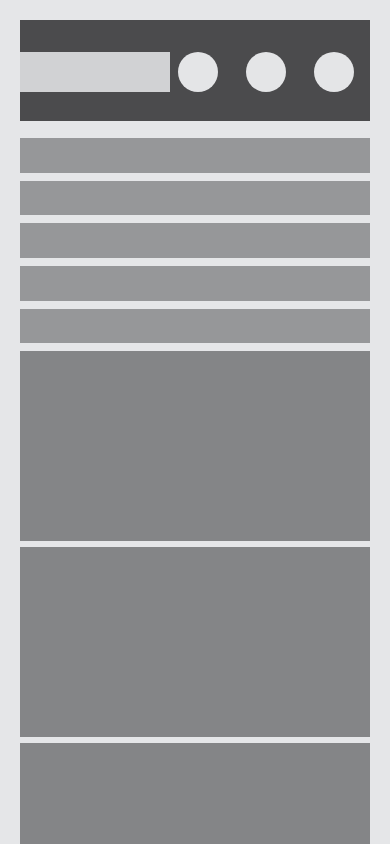
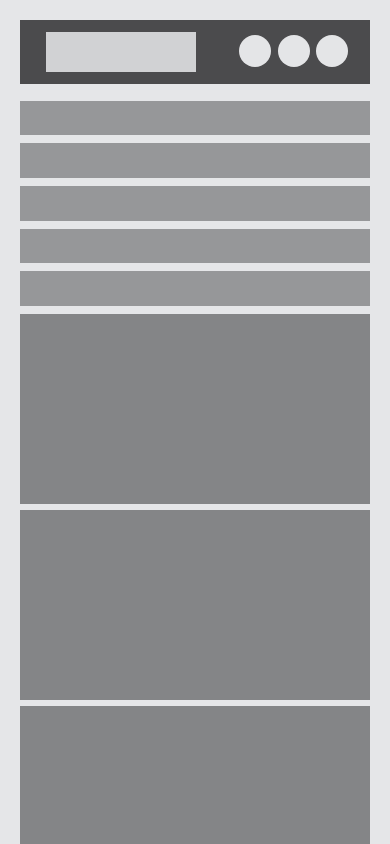
Before and after one commit to Barceboba/itAcademyVue, a plain HTML site: page De Wireframe a HTML (M.2)/Exercici 1/index.html in a window 390 px wide. Shown: the top 844 px of the page. Drawn offline with Linux system fonts and the light colour scheme.

Commit message:
exercici  1 html rectificat

```diff
--- a/De Wireframe a HTML (M.2)/Exercici 1/styles/wireframe.css
+++ b/De Wireframe a HTML (M.2)/Exercici 1/styles/wireframe.css
@@ -28,7 +28,9 @@ body {
 
 /*Altura, margen abajo y fondo*/
 .header {
-
+    display: flex;
+    align-items: center;
+    justify-content: space-between;
     height: 12vh;
     margin-bottom: 2vh;
     background: #4b4b4d;
@@ -47,25 +49,32 @@ body {
     width: 14em;
     height: 4em;
     background: #d1d2d4;
-    margin-left: 2vw;
-    margin-top: 2.7em;
+    margin-left: 1vw;
+
 }
 
 /* Margen derecho de las bolas*/
-.social li {
-    margin-right: 20px;
+.social div {
+    margin-right: 1em;
+}
+
+.social ul {
+    display: flex;
+    margin-right: 1em;
+
 }
 
 /*Creación bolas y posición*/
 .social a {
     float: right;
-    width: 40px;
-    height: 40px;
+    width: 3em;
+    height: 3em;
     border-radius: 50%;
     margin-left: 8px;
-    margin-top: 3.5em;
     background: #e4e5e7;
 }
+
+
 
 /*Definición caja menu navegación, altura, margen inferior, color, distribución, alineación*/
 .navegacion {
@@ -137,6 +146,9 @@ body {
 
     .header {
         width: 100%;
+        height: 4em;
+        align-items: center;
+        justify-content: space-around;
         display: inline-flex;
 
     }
@@ -144,16 +156,25 @@ body {
     .logo a {
         width: 150px;
         height: 40px;
-        margin-top: 2em;
-        margin-left: 0px;
     }
 
     .social ul {
         display: inline-flex;
+        margin: 0;
+    }
+
+    .social li {
+        margin: 0 .4em 0 0;
     }
 
     .social a {
-        margin-top: 2em;
+        margin: 0;
+        width: 2em;
+        height: 2em;
+    }
+
+    .social li:nth-child(3) {
+        margin: 0;
     }
 
     .navegacion, .aside, .article {
```
